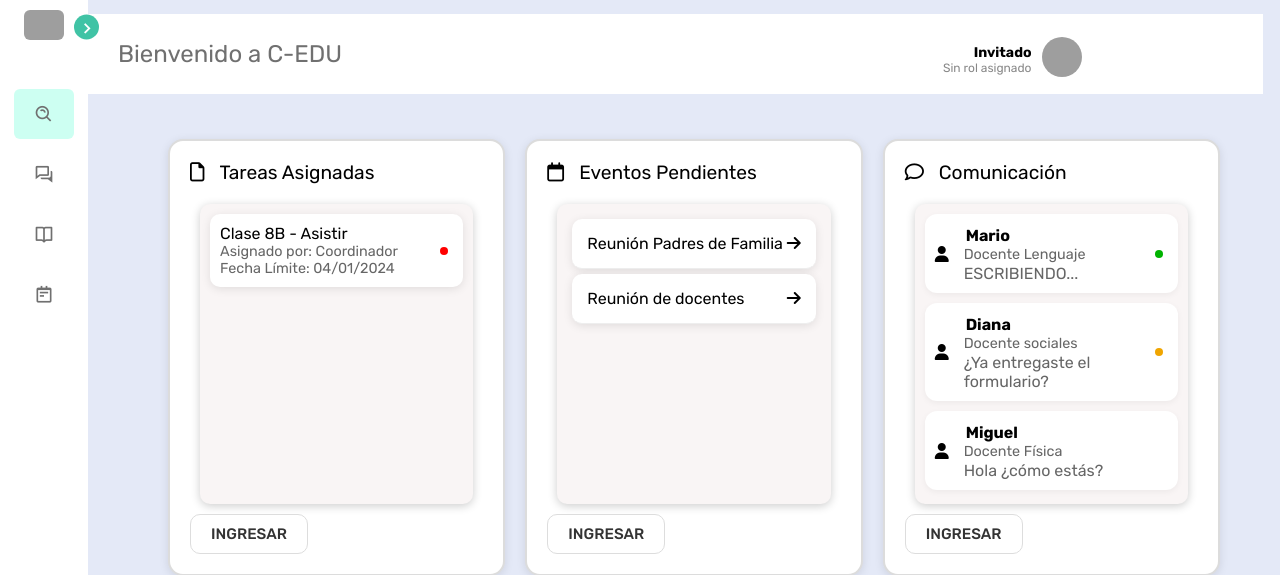
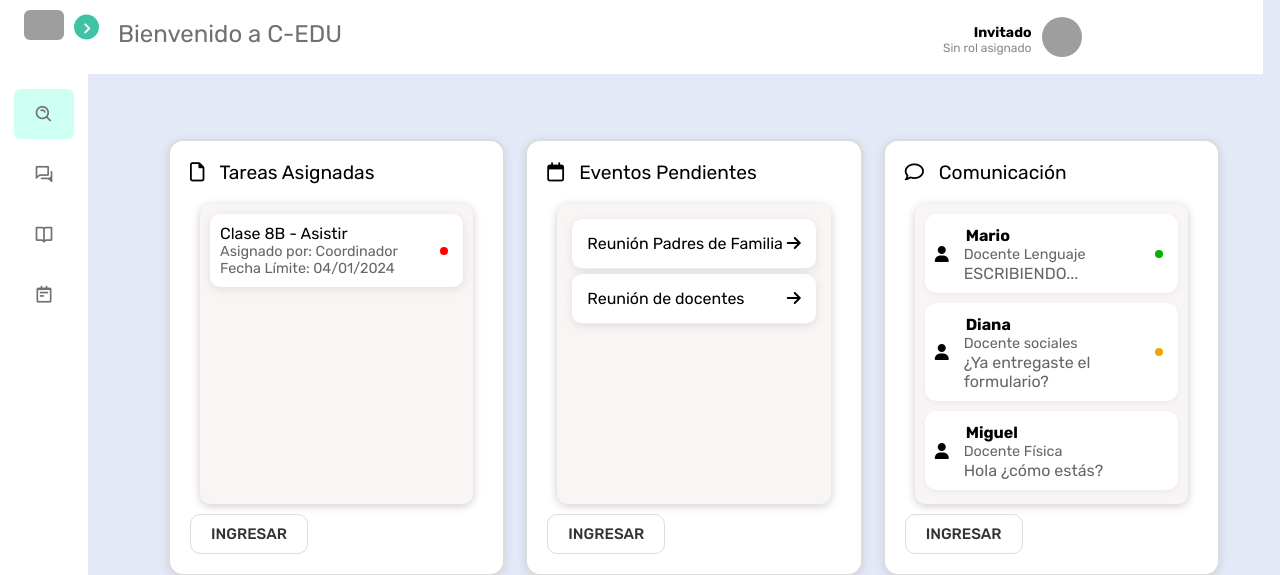
Before and after one commit to Nico08ben/C-Edu, a PHP site: page /C-Edu/Docente/Home/index.php in a window 1280 px wide. Shown: the top 575 px of the page. Run offline with PHP 8.4, Linux system fonts and the light colour scheme; grey boxes are pictures that could not be loaded.

Commit message:
correcion home

```diff
--- a/Administrador/Home/inciodocentess.css
+++ b/Administrador/Home/inciodocentess.css
@@ -48,7 +48,7 @@
     background-color: var(--sidebar-color);
     display: flex;
     position: relative;
-    top: -35px;
+    top: -55px;
     left: -110px;
     width: 1175px;
     height: 80px;
--- a/Docente/Home/inciodocentess.css
+++ b/Docente/Home/inciodocentess.css
@@ -49,7 +49,7 @@
     background-color: var(--sidebar-color);
     display: flex;
     position: relative;
-    top: -35px;
+    top: -55px;
     left: -110px;
     width: 1175px;
     height: 80px;
```
